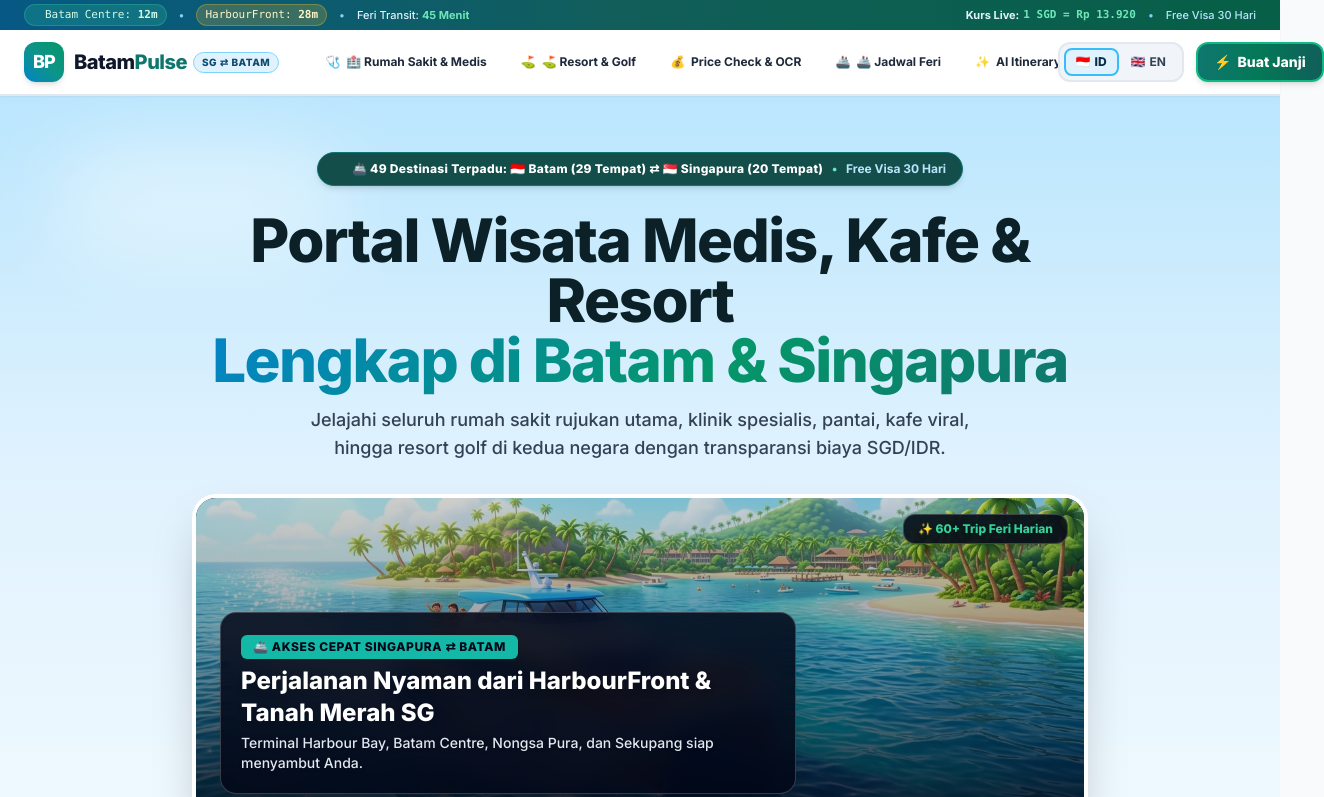
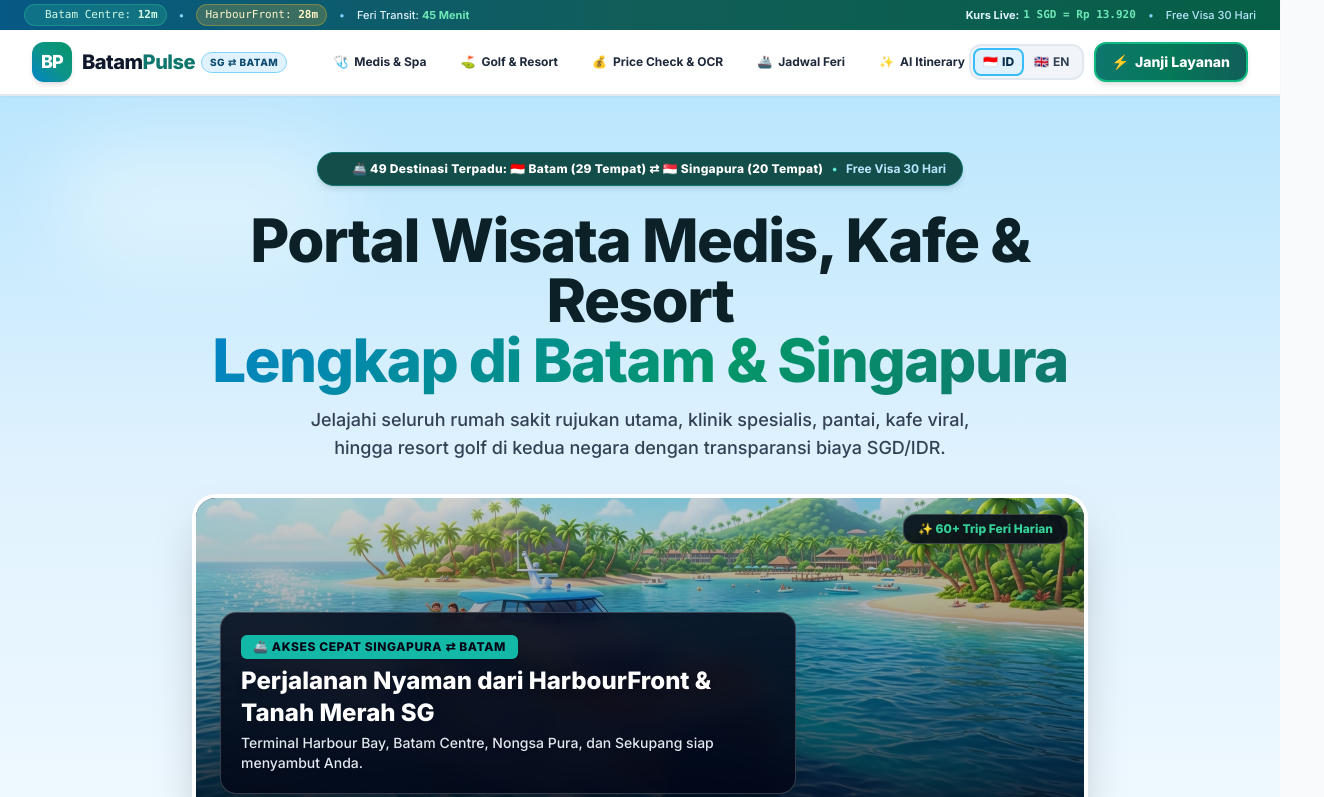
Before and after one commit to AlifNugraha17/HakathonBatamSg2026, a Vue app in the folder frontend/: page / in a window 1280 px wide. Shown: the top 797 px of the page, 1324 px wide, since content can reach past the window. Built offline with nearby package versions, Linux system fonts and the light colour scheme; no server answers.

Commit message:
fix: remove double icons and prevent navbar overflow on English locale

```diff
--- a/frontend/src/components/Navbar.vue
+++ b/frontend/src/components/Navbar.vue
@@ -1,7 +1,7 @@
 <template>
   <header class="sticky top-0 z-50 bg-white/95 backdrop-blur-md border-b-2 border-slate-200 shadow-sm">
     <!-- Top Micro Live Status Bar (Single Line) -->
-    <div class="bg-gradient-to-r from-sky-800 via-teal-800 to-emerald-800 text-white py-1 px-3 sm:px-6 text-xs font-medium">
+    <div class="bg-gradient-to-r from-sky-800 via-teal-800 to-emerald-800 text-white py-1 px-4 sm:px-6 text-xs font-medium">
       <div class="max-w-7xl mx-auto flex items-center justify-between gap-4 text-[11px] whitespace-nowrap">
         <div class="flex items-center gap-3 overflow-x-auto no-scrollbar">
           <span class="inline-flex items-center gap-1.5 bg-emerald-400/20 px-2 py-0.5 rounded-full text-emerald-100 border border-emerald-400/30 font-mono">
@@ -32,14 +32,14 @@
       </div>
     </div>
 
-    <!-- Main Navigation Bar (Full Left-Aligned Flow) -->
-    <div class="max-w-7xl mx-auto px-3 sm:px-4 lg:px-6">
+    <!-- Main Navigation Bar (Clean, Left-Aligned, Perfectly Padded) -->
+    <div class="max-w-7xl mx-auto px-4 sm:px-6 lg:px-8">
       <div class="flex items-center justify-between h-16 sm:h-18">
 
-        <!-- Left Group: Logo Far Left + Nav Links -->
-        <div class="flex items-center gap-5 sm:gap-6 lg:gap-8">
+        <!-- Left Group: Brand Logo & Nav Links with Ample Spacing -->
+        <div class="flex items-center gap-4 sm:gap-6 lg:gap-8">
 
-          <!-- Brand Logo (Pushed to the Left, Crisp) -->
+          <!-- Brand Logo (Single Line, Crisp) -->
           <div
             class="flex items-center space-x-2.5 cursor-pointer select-none shrink-0 group"
             @click="$emit('nav', 'home')"
@@ -57,7 +57,7 @@
             </div>
           </div>
 
-          <!-- Navigation Links (Left-Aligned next to Logo) -->
+          <!-- Navigation Links (Left-Aligned next to Logo, Single Icon) -->
           <nav class="hidden lg:flex items-center space-x-1 sm:space-x-1.5 whitespace-nowrap">
 
             <!-- Medis & Spa -->
@@ -96,7 +96,7 @@
                 : 'text-slate-800 hover:text-slate-950 hover:bg-slate-100 font-bold border-2 border-transparent'"
             >
               <span>💰</span>
-              <span>Price Check & OCR</span>
+              <span>{{ t?.nav_pricecheck || 'Price Check & OCR' }}</span>
             </a>
 
             <!-- Jadwal Feri -->
@@ -122,23 +122,23 @@
                 : 'text-slate-800 hover:text-purple-950 hover:bg-purple-50 font-bold border-2 border-transparent'"
             >
               <span>✨</span>
-              <span>AI Itinerary</span>
+              <span>{{ t?.nav_ai || 'AI Itinerary' }}</span>
             </a>
 
           </nav>
         </div>
 
-        <!-- Right Side: Language Switcher & CTA Button -->
-        <div class="flex items-center space-x-2 sm:space-x-3 shrink-0 whitespace-nowrap pl-3">
+        <!-- Right Side: Language Switcher & Compact CTA Button -->
+        <div class="flex items-center space-x-2.5 shrink-0 whitespace-nowrap">
 
           <!-- Language Toggle Pill (ID / EN) -->
-          <div class="flex items-center bg-slate-100 p-1 rounded-xl border-2 border-slate-200 shadow-xs">
+          <div class="flex items-center bg-slate-100 p-0.5 rounded-xl border-2 border-slate-200 shadow-xs">
             <button
               @click="$emit('set-lang', 'id')"
               :class="lang === 'id'
                 ? 'bg-sky-100 text-sky-950 font-black border-2 border-sky-400 shadow-xs'
                 : 'text-slate-700 hover:text-slate-950 font-bold border-2 border-transparent'"
-              class="px-2.5 py-1 rounded-lg text-xs transition-all flex items-center gap-1 cursor-pointer"
+              class="px-2 py-1 rounded-lg text-xs transition-all flex items-center gap-1 cursor-pointer"
               title="Bahasa Indonesia"
             >
               <span>🇮🇩</span>
@@ -149,7 +149,7 @@
               :class="lang === 'en'
                 ? 'bg-sky-100 text-sky-950 font-black border-2 border-sky-400 shadow-xs'
                 : 'text-slate-700 hover:text-slate-950 font-bold border-2 border-transparent'"
-              class="px-2.5 py-1 rounded-lg text-xs transition-all flex items-center gap-1 cursor-pointer"
+              class="px-2 py-1 rounded-lg text-xs transition-all flex items-center gap-1 cursor-pointer"
               title="English"
             >
               <span>🇬🇧</span>
@@ -157,7 +157,7 @@
             </button>
           </div>
 
-          <!-- Main CTA Button -->
+          <!-- Main CTA Button (Compact, No Overflow) -->
           <button
             @click="$emit('open-booking')"
             class="inline-flex items-center justify-center gap-1.5 px-3.5 sm:px-4 py-2 rounded-xl text-xs sm:text-sm font-black text-white bg-gradient-to-r from-teal-700 via-emerald-700 to-teal-800 hover:from-teal-800 hover:to-emerald-800 transition-all shadow-md active:scale-95 border-2 border-emerald-500 cursor-pointer shrink-0"
--- a/frontend/src/locales/translations.js
+++ b/frontend/src/locales/translations.js
@@ -2,11 +2,13 @@
   id: {
     // Navbar
     nav_subtitle: 'Portal Wisata Medis & Travel Lintas Batas',
-    nav_medical: '🏥 Rumah Sakit & Medis',
-    nav_tourism: '🏖️ Wisata & Kafe',
-    nav_resorts: '⛳ Resort & Golf',
-    nav_ferry: '🚢 Jadwal Feri',
-    nav_cta: 'Buat Janji',
+    nav_medical: 'Medis & Spa',
+    nav_tourism: 'Wisata & Kafe',
+    nav_resorts: 'Golf & Resort',
+    nav_pricecheck: 'Price Check & OCR',
+    nav_ferry: 'Jadwal Feri',
+    nav_ai: 'AI Itinerary',
+    nav_cta: 'Janji Layanan',
     rate_label: 'Kurs Live:',
 
     // Hero Section
@@ -124,11 +126,13 @@
   en: {
     // Navbar
     nav_subtitle: 'Cross-Border Medical & Travel Hub',
-    nav_medical: '🏥 Hospitals & Medical',
-    nav_tourism: '🏖️ Tourism & Cafes',
-    nav_resorts: '⛳ Resorts & Golf',
-    nav_ferry: '🚢 Ferry Schedules',
-    nav_cta: 'Book Appointment',
+    nav_medical: 'Medical & Spa',
+    nav_tourism: 'Tourism & Cafes',
+    nav_resorts: 'Golf & Resort',
+    nav_pricecheck: 'Price Check & OCR',
+    nav_ferry: 'Ferry Schedule',
+    nav_ai: 'AI Itinerary',
+    nav_cta: 'Book Service',
     rate_label: 'Live Exchange:',
 
     // Hero Section
```
